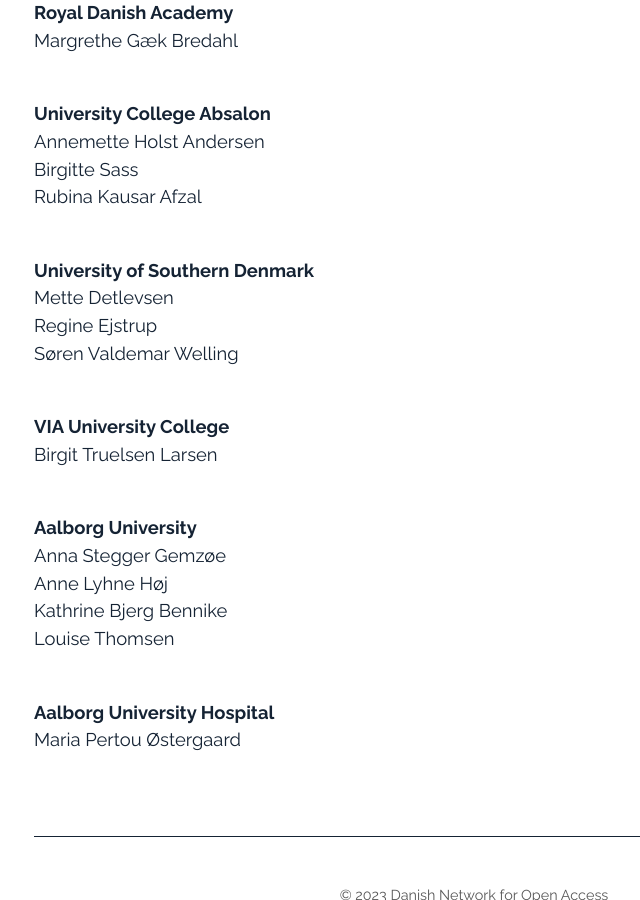
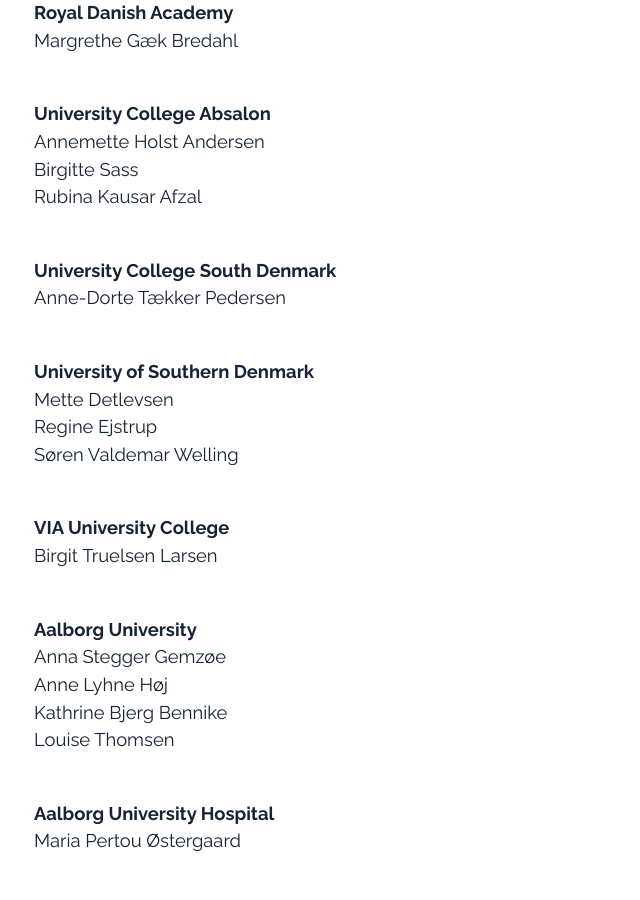
Before and after one commit to openaccess-dk/openaccess-dk.github.io, a Jekyll site: the page built from index.md, in a window 1280 px wide and 900 px high, scrolled down 1614 px. Shown: the whole window, without its empty margins (166-806 px from the left). Built offline with Jekyll 4.4.1, drawn with Linux system fonts in a browser that asks for light colours.

Commit message:
Update index.md

```diff
--- a/index.md
+++ b/index.md
@@ -52,6 +52,9 @@
 Birgitte Sass<br/>
 Rubina Kausar Afzal<br/><br/>
 
+**University College South Denmark**<br/>
+Anne-Dorte Tækker Pedersen<br/><br/>
+
 **University of Southern Denmark**<br/>
 Mette Detlevsen<br/>
 Regine Ejstrup<br/>
```
